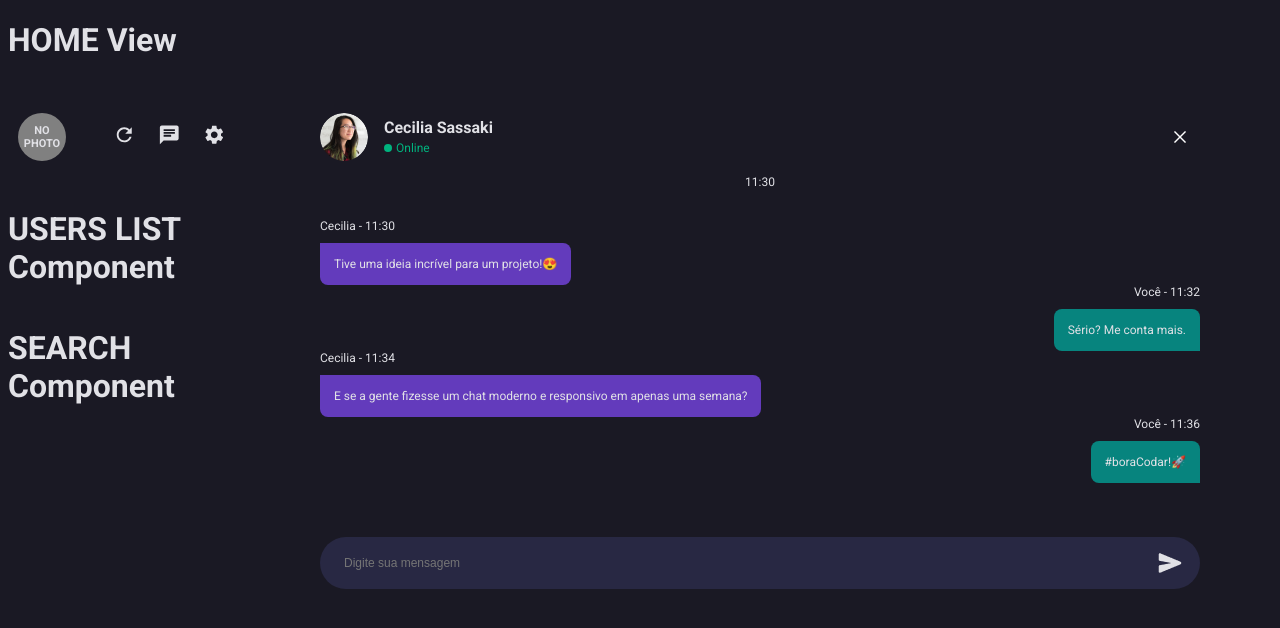
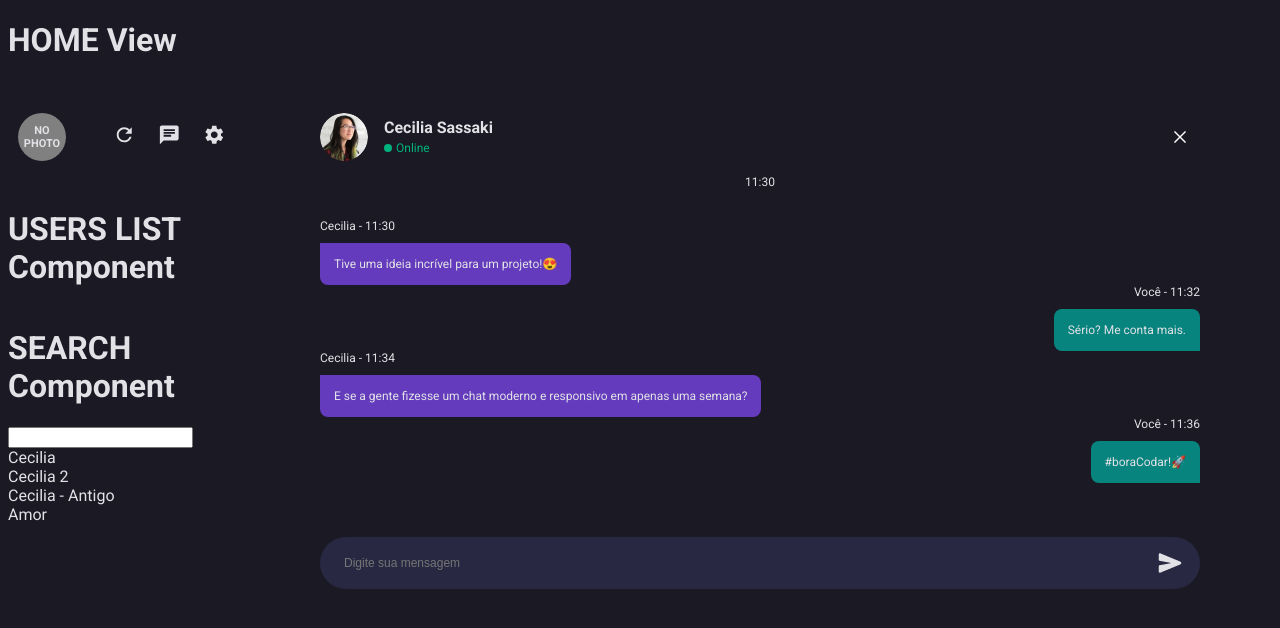
Before and after one commit to marcusviniciusmo/Chat-Bora_Codar_Dev04, a React (Vite) app in the folder frontend/: page / in a window 1280 px wide. Shown: the top 628 px of the page. Built offline with nearby package versions, Linux system fonts and the light colour scheme.

Commit message:
Search component filtering contact list

```diff
--- a/frontend/src/components/Search/index.tsx
+++ b/frontend/src/components/Search/index.tsx
@@ -1,5 +1,18 @@
-export function Search() {
+type SearchProps = {
+  inputSearch: string;
+  setInput: Function;
+};
+
+export function Search(props: SearchProps) {
   return (
-    <h1>SEARCH Component</h1>
+    <>
+      <h1>SEARCH Component</h1>
+
+      <input
+        type='text'
+        value={props.inputSearch}
+        onChange={e => props.setInput(e.target.value)}
+      />
+    </>
   );
 };
--- a/frontend/src/components/UsersList/index.tsx
+++ b/frontend/src/components/UsersList/index.tsx
@@ -1,11 +1,42 @@
+import { useState } from "react";
 import { Search } from "../Search";
 
 export function UsersList() {
+  const [inputSearch, setInputSearch] = useState<string>('');
+
+  const contacts = [
+    {
+      id: 1,
+      name: 'Cecilia'
+    }, {
+      id: 2,
+      name: 'Cecilia 2'
+    }, {
+      id: 3,
+      name: 'Cecilia - Antigo'
+    }, {
+      id: 4,
+      name: 'Amor'
+    }
+  ];
+
+  const filteredList = contacts.filter((item) => {
+    return item.name.toLowerCase().includes(inputSearch.toLowerCase())
+  });
+
   return (
     <>
       <h1>USERS LIST Component</h1>
 
-      <Search />
+      <Search inputSearch={inputSearch} setInput={setInputSearch} />
+
+      {
+        filteredList.map((contact) => {
+          return (
+            <span key={contact.id}>{contact.name}</span>
+          )
+        })
+      }
     </>
   );
 };
```
